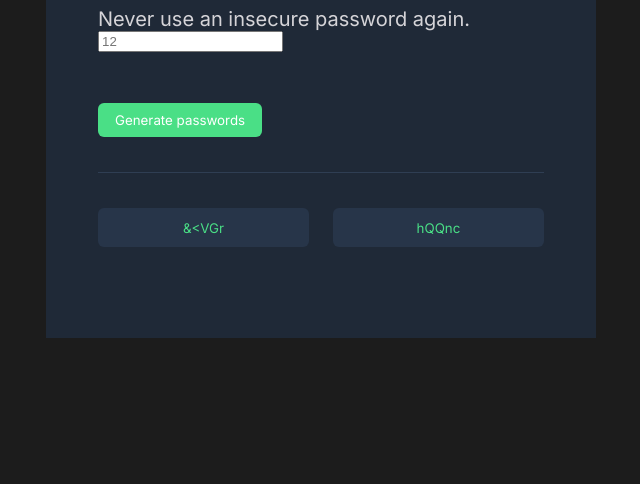
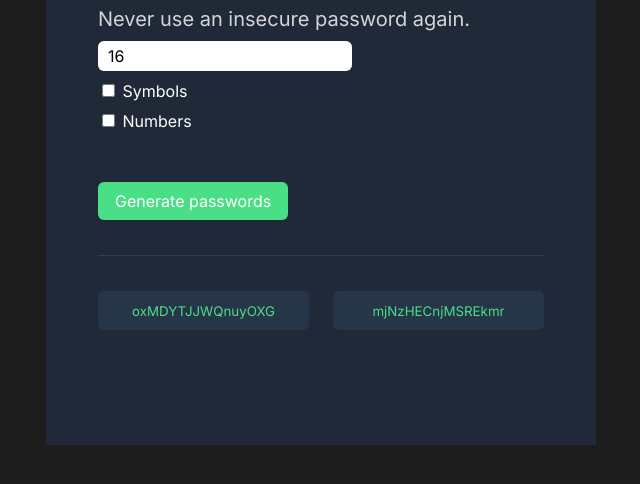
Before and after one commit to angelh200/password-generator, a plain HTML site: page index.html in a window 1280 px wide. Both pictures are taken after a click on the button "Generate passwords". Shown: the part 276-760 px from the top of the page, without its empty margins (319-959 px from the left). Drawn offline with Linux system fonts and the light colour scheme.

Commit message:
Added password length option and symbols, numbers selectors

```diff
--- a/index.css
+++ b/index.css
@@ -5,7 +5,6 @@ body {
 
 .container {
     width: 446px;
-    height: 320px;
     margin: 64px auto;
     background-color: #1F2937;
     padding: 115px 52px;
@@ -41,6 +40,7 @@ body {
     border: none;
     padding: 9px 17px;
     border-radius: 6px;
+    font-size: 16px;
 }
 
 .horizontal-lane {
@@ -66,3 +66,19 @@ body {
     color: #4ADF86;
     font-family: "Inter", sans-serif;
 }
+
+#length-input {
+    margin-top: 10px;
+    font-family: "Inter", sans-serif;
+    border: none;
+    padding: 5px 10px;
+    font-size: 16px;
+    border-radius: 6px;
+}
+
+.check-container {
+    margin-top: 10px;
+    font-family: "Inter", sans-serif;
+    font-size: 16px;
+    color: white;
+}
--- a/index.html
+++ b/index.html
@@ -9,7 +9,15 @@
         <main class="container">
             <h1 class="title">Generate a <span class="green-text">random password</span></h1>
             <p class="text">Never use an insecure password again.</p>
-            <input type="number" placeholder="12"></input><br>
+            <input type="number" placeholder="12" id="length-input" value="16"><br>
+            <div class="check-container">
+                <input type="checkbox" id="symbols">
+                <label for="symbols">Symbols</label>
+            </div>
+            <div class="check-container">
+                <input type="checkbox" id="numbers">
+                <label for="numbers">Numbers</label>
+            </div>
             <button id="gen-btn" class="btn">Generate passwords</button>
             <hr class="horizontal-lane">
             <div class="pass-container">
--- a/index.js
+++ b/index.js
@@ -1,13 +1,21 @@
 const characters = ["A","B","C","D","E","F","G","H","I","J","K","L","M","N","O","P","Q","R","S","T","U","V","W","X","Y","Z","a","b","c","d","e","f","g","h","i","j","k","l","m","n","o","p","q","r","s","t","u","v","w","x","y","z", "0", "1", "2", "3", "4", "5", "6", "7", "8", "9","~","`","!","@","#","$","%","^","&","*","(",")","_","-","+","=","{","[","}","]",",","|",":",";","<",">",".","?",
 "/"];
+
+console.log(characters.length)
+const letters = characters.slice(0, 52)
+const numbers = characters.slice(52, 62)
+const symbols = characters.slice(62)
 
 
 let genBtn = document.getElementById("gen-btn")
 let firstPass = document.getElementById("first-pass")
 let secondPass = document.getElementById("second-pass")
-let length = 5
+let lengthInput = document.getElementById("length-input")
+let numbersInput = document.getElementById("numbers")
+let symbolsInput = document.getElementById("symbols")
 
 genBtn.addEventListener("click", () => {
+    let length = lengthInput.value
     firstPass.textContent = createPassword(length)
     secondPass.textContent = createPassword(length)
 })
@@ -21,11 +29,21 @@ secondPass.addEventListener("click", (e) => {
 })
 
 function createPassword(length) {
+    // set the characters
+    let charactersSet = letters
+    if (numbersInput.checked) {
+        charactersSet = charactersSet.concat(numbers)
+    }
+    if (symbolsInput.checked) {
+        charactersSet = charactersSet.concat(symbols)
+    }
+
     let password = ""
     for(let i = 0; i < length; i++) {
-        let randIndex = Math.floor(Math.random() * characters.length)
-        password += characters[randIndex]
+        let randIndex = Math.floor(Math.random() * charactersSet.length)
+        password += charactersSet[randIndex]
     }
+
     return password
 }
 
```
